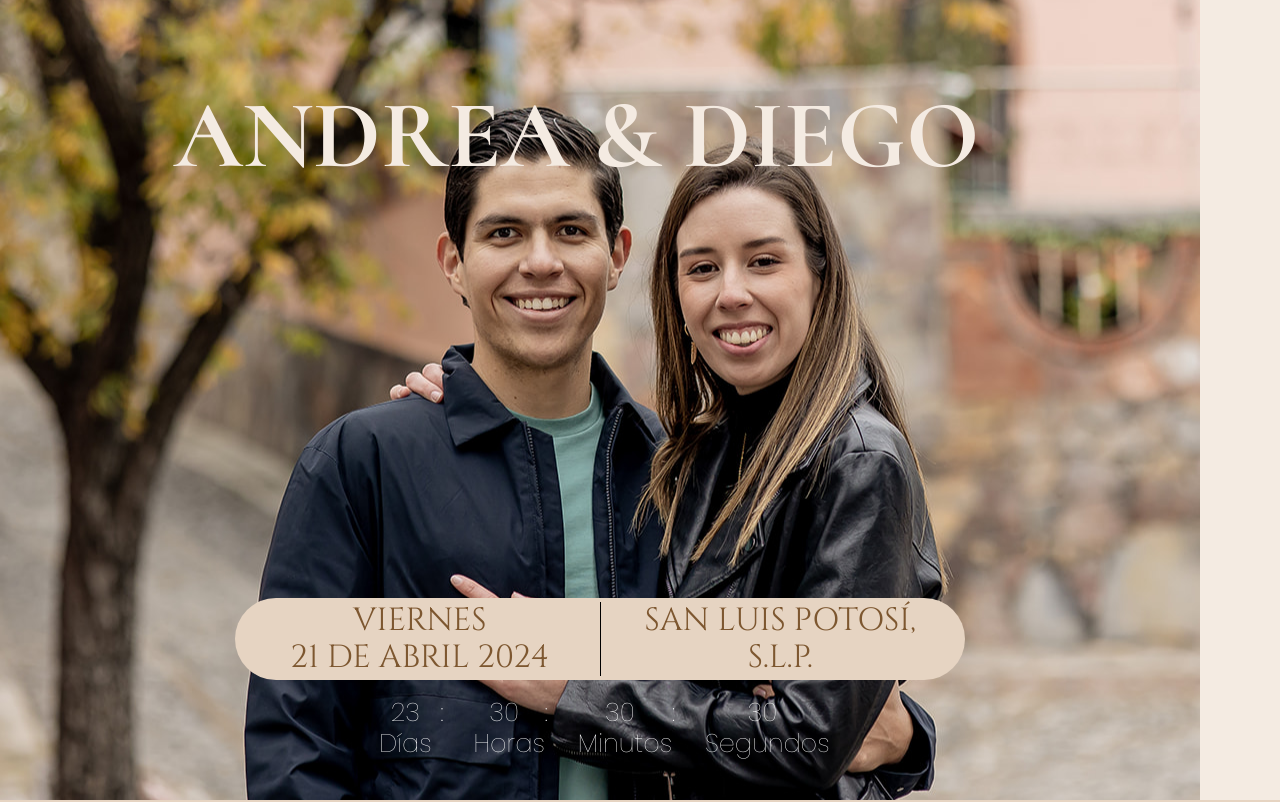
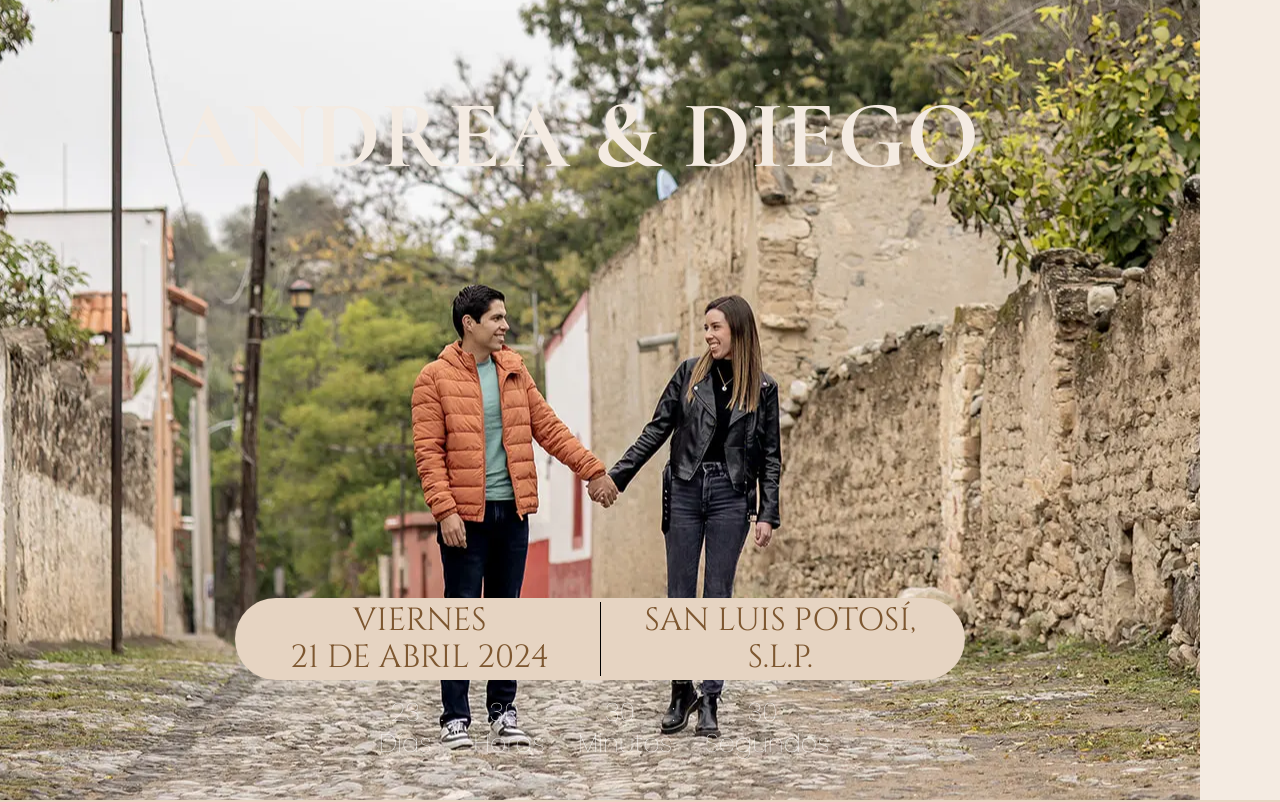
Before and after one commit to Duotech-Design/invitaciones, a React (Create React App) app: page /inicio in a window 1280 px wide. Shown: the top 802 px of the page. Built offline with nearby package versions, Linux system fonts and the light colour scheme; a web font is replaced by a local one.

Commit message:
cambio de imagen

```diff
--- a/src/components/Inicio/Inicio.js
+++ b/src/components/Inicio/Inicio.js
@@ -7,7 +7,7 @@ const styles = {
     position: "relative",
     textAlign: "center",
     margin: "0px 0px",
-    background: `url("/img/prueba.jpg")`,
+    background: `url("/img/FotoInicio.webp")`,
     backgroundPosition: '50% 20%',
     width: "100%",
     height: "100vh",
```
